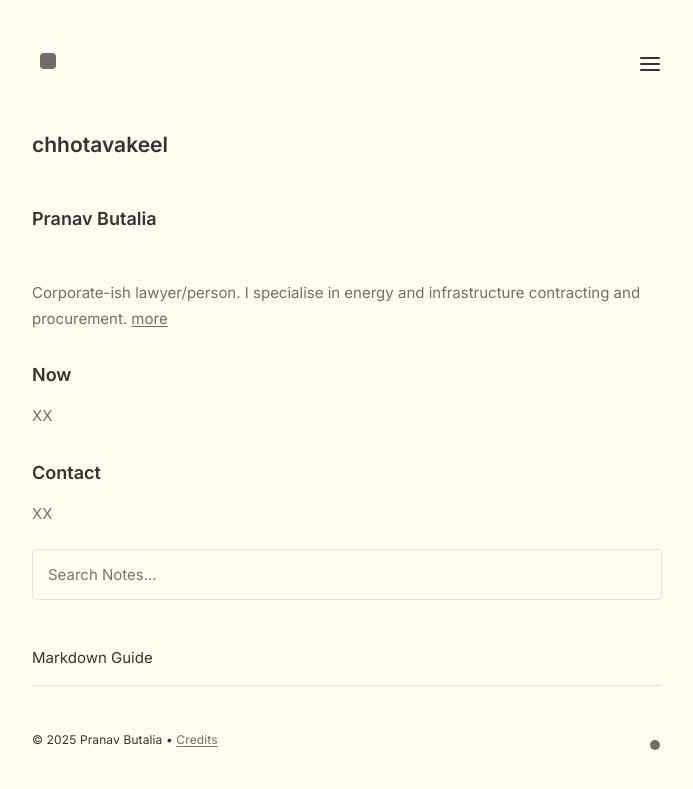
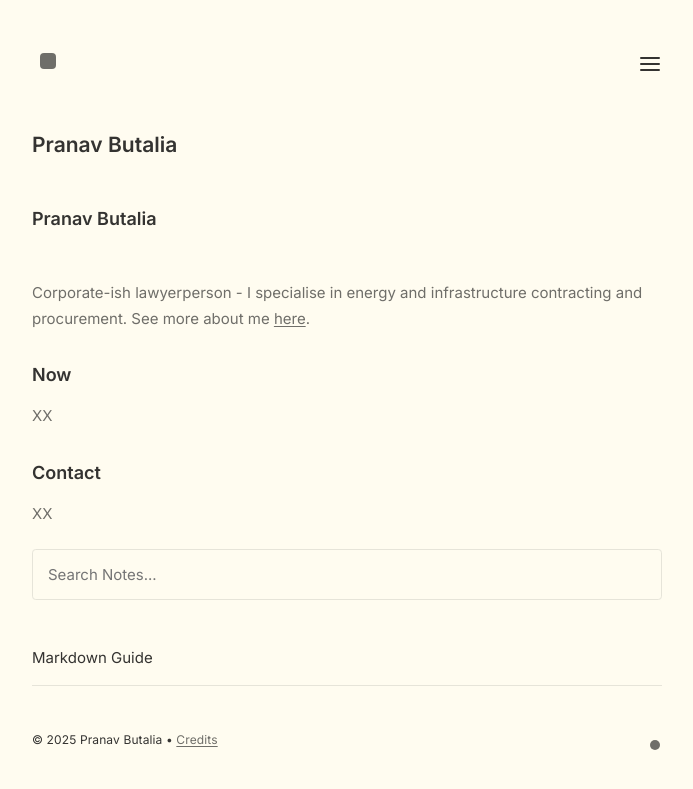
Before and after one commit to chhotavakeel/updatedsite, a Jekyll site: the page built from pages/index.md, in a window 1280 px wide. Shown: the top 789 px of the page, without its empty margins (293-986 px from the left). Built offline with Jekyll 4.4.1, drawn with Linux system fonts in a browser that asks for light colours.

Commit message:
Update index.md

```diff
--- a/pages/index.md
+++ b/pages/index.md
@@ -1,17 +1,13 @@
 ---
 layout: Post
 permalink: /
-title: chhotavakeel
+title: Pranav Butalia
 ---
 <h2>Pranav Butalia</h2><br>
-Corporate-ish lawyer/person. I specialise in energy and infrastructure contracting and procurement. <span class="small-link"><a href="/about">more</a></span>
+Corporate-ish lawyerperson - I specialise in energy and infrastructure contracting and procurement. See more about me <a href="/about">here</a>.
 
 <h3>Now</h3>
-<p>
 XX
-</p>
 
 <h3>Contact</h3>
-<p>
 XX
-</p>
```
